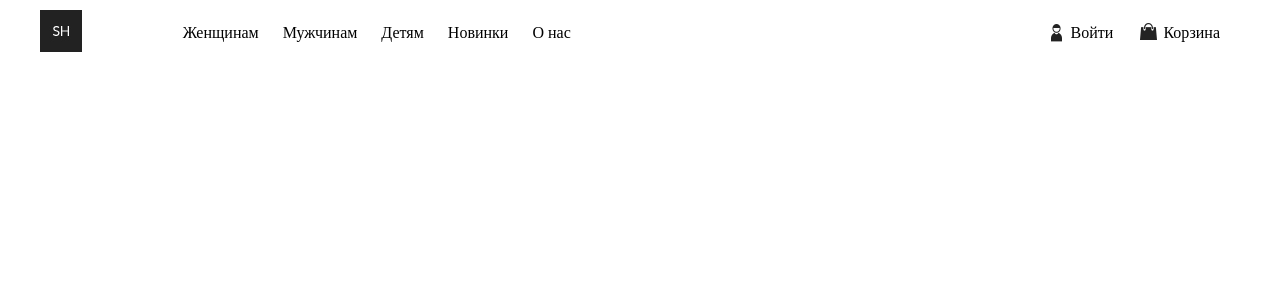
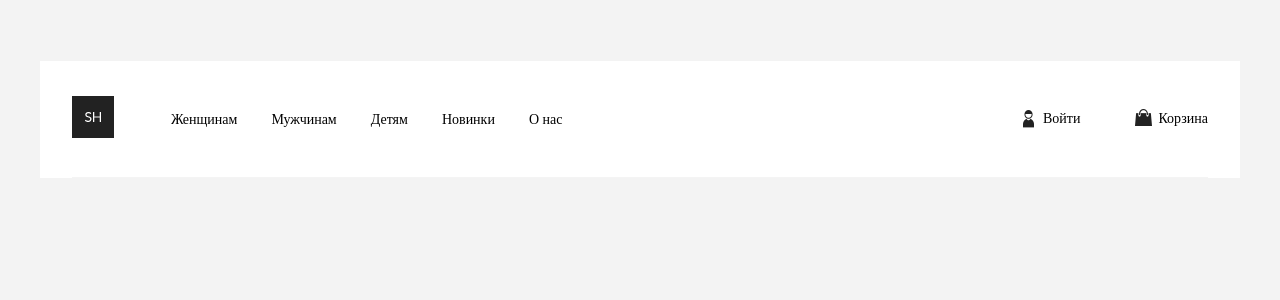
Before and after one commit to damarrus/project3007, a PHP site: page /templates/header.php in a window 1280 px wide. Shown: the top 300 px of the page. Run offline with PHP 8.4, Linux system fonts and the light colour scheme; the template is opened without the code that fills it, so the values that code supplies are empty.

Commit message:
Свёрстан header по макету

```diff
--- a/css/header.css
+++ b/css/header.css
@@ -5,7 +5,8 @@
 }
 
 body {
-    margin-top: 10px;
+  margin-top: 61px;
+  background: rgba(129, 129, 129, 0.09);
 }
 
 .wrapper {
@@ -13,29 +14,74 @@ body {
   left: 0;
   right: 0;
   margin: 0 auto;
+  background: white;
 }
 
-.header-container, .header-container-enter-and-bascet {
+header {
+  display: -webkit-box;
+  display: -ms-flexbox;
   display: flex;
+  -webkit-box-pack: justify;
+      -ms-flex-pack: justify;
           justify-content: space-between;
+}
+
+.header-container-nav {
+  display: -webkit-box;
+  display: -ms-flexbox;
+  display: flex;
+  -webkit-box-pack: start;
+      -ms-flex-pack: start;
+          justify-content: flex-start;
+  -webkit-box-align: center;
+      -ms-flex-align: center;
+          align-items: center;
+  height: 116px;
+  margin-right: 32px;
+}
+
+.header-container-enter-and-bascet {
+  display: -webkit-box;
+  display: -ms-flexbox;
+  display: flex;
+  -webkit-box-pack: justify;
+      -ms-flex-pack: justify;
+          justify-content: space-between;
+  -webkit-box-align: center;
+      -ms-flex-align: center;
           align-items: center;
 }
 
+.header-container-enter-and-bascet a:nth-child(2) {
+  margin-right: 48px;
+}
+
+.header-container-enter-and-bascet a:nth-child(4) {
+  margin-right: 32px;
+}
+
 .header-container-logo {
-    margin-right: 50px;
+  margin: 36px 57px 36px 32px;
 }
 
 header a {
   text-decoration: none;
   color: black;
-    margin-right: 20px;
+  font-size: 14px;
 }
 
 nav {
-    padding-right: 400px;
+  -webkit-box-sizing: border-box;
           box-sizing: border-box;
 }
 
-.header-container-enter-and-bascet a {
-    margin-right: 20px;
+nav a {
+  margin-right: 30px;
 }
+
+hr {
+  background: rgba(129, 129, 129, 0.09);
+  height: 1px;
+  margin: 0 32px;
+}
+/*# sourceMappingURL=header.css.map */
--- a/templates/header.php
+++ b/templates/header.php
@@ -9,9 +9,9 @@
 <body>
     <div class="wrapper">
         <header>
-            <div class="header-container">
+            <div class="header-container-nav">
                 <div class="header-container-logo">
-                    <img src="../images/logo.jpg" alt="shop-logo">
+                    <img src="../images/logo.jpg" alt="shop-logo" class="logo">
                 </div>
                 <nav>
                     <a href="#">Женщинам</a>
@@ -20,11 +20,12 @@
                     <a href="#">Новинки</a>
                     <a href="#">О нас</a>
                 </nav>
-                <div class="header-container-enter-and-bascet">
-                    <img src="../images/account.png" alt="enter-image">
-                    <a href="#">Войти</a>
-                    <img src="../images/bascet.png" alt="bascet-image">
-                    <a href="#">Корзина</a>
-                </div>
+            </div>
+            <div class="header-container-enter-and-bascet">
+                <img src="../images/account.png" alt="enter-image">
+                <a href="#">Войти</a>
+                <img src="../images/bascet.png" alt="bascet-image">
+                <a href="#">Корзина</a>
             </div>
         </header>
+        <hr>
```
Lines whose indentation alone changed are shown as unchanged.
